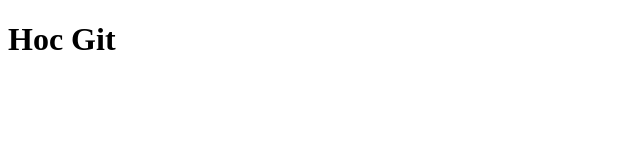
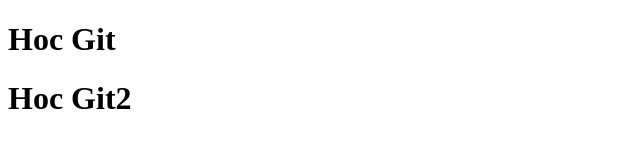
Before and after one commit to tuine000/htmlcssjs, a plain HTML site: page index.html in a window 1280 px wide. Shown: the whole page, without its empty margins (0-640 px from the left). Drawn offline with Linux system fonts and the light colour scheme.

Commit message:
lan 2 commit

```diff
--- a/index.html
+++ b/index.html
@@ -7,5 +7,6 @@
   </head>
   <body>
     <h1>Hoc Git</h1>
+    <h1>Hoc Git2</h1>
   </body>
 </html>
```
